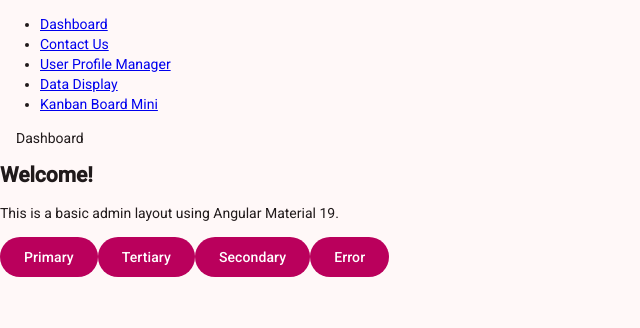
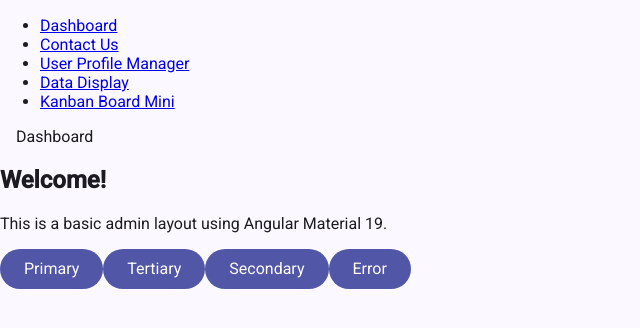
Before and after one commit to fahimsahriar/comb-gsap-material-angular, an Angular app: page / in a window 1280 px wide. Shown: the top 328 px of the page, without its empty margins (0-640 px from the left). Built offline with nearby package versions, Linux system fonts and the light colour scheme.

Commit message:
generating custom theme and setting up with material ui settings(scss and high contrast)

```diff
--- a/src/custom-theme.scss
+++ b/src/custom-theme.scss
@@ -8,20 +8,20 @@
 @use './theme-colors' as custom-theme-colors;
 
 html {
-  @include mat.theme((
-    color: mat.$rose-palette,
-    typography: Roboto,
-    density: 0
-  ));
+  // @include mat.theme((
+  //   color: mat.$rose-palette,
+  //   typography: Roboto,
+  //   density: 0
+  // ));
 
   //this is where I set the custom theme for the application
-  // @include mat.theme((
-  //   color: (
-  //     primary: custom-theme-colors.$primary-palette,
-  //     secondary: custom-theme-colors.$tertiary-palette,
-  //     theme-type: light,
-  //   ),
-  // ));
+  @include mat.theme((
+    color: (
+      primary: custom-theme-colors.$primary-palette,
+      secondary: custom-theme-colors.$tertiary-palette,
+      theme-type: light,
+    ),
+  ));
 }
 
 body {
```
